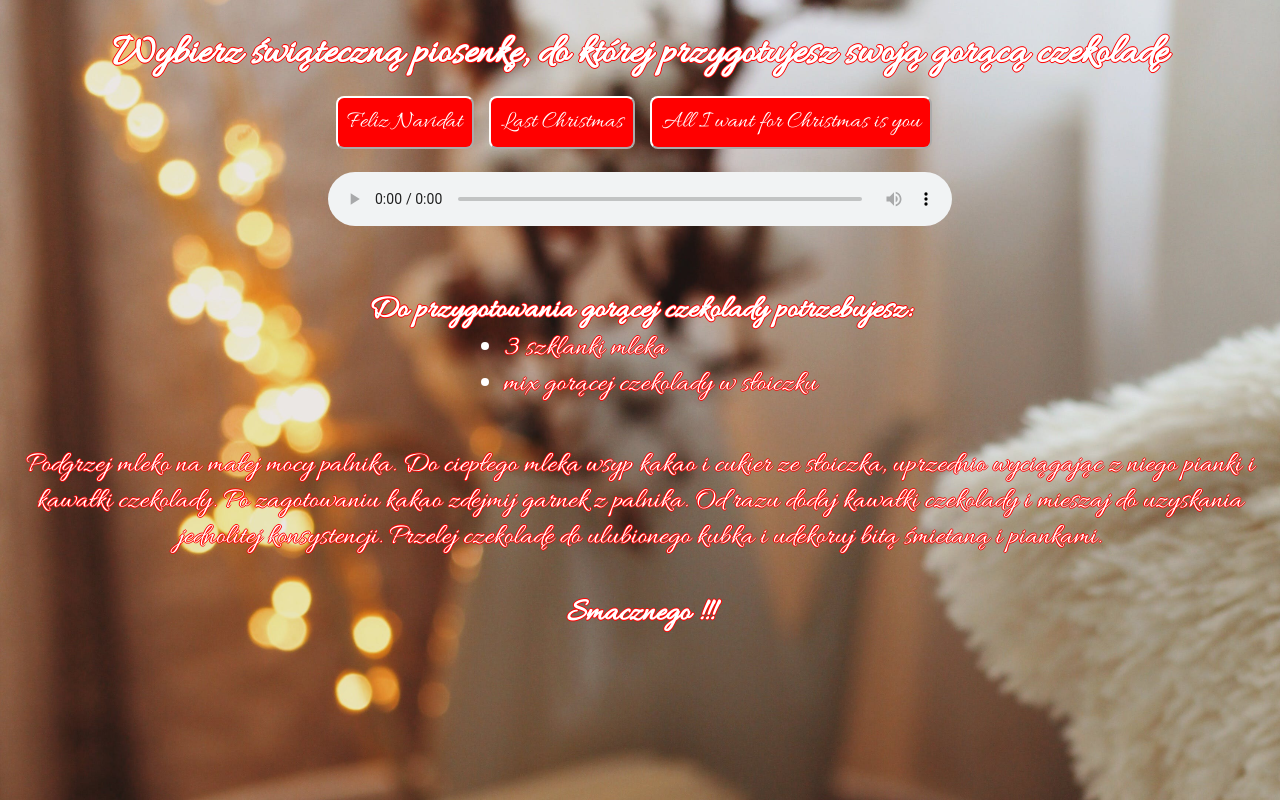
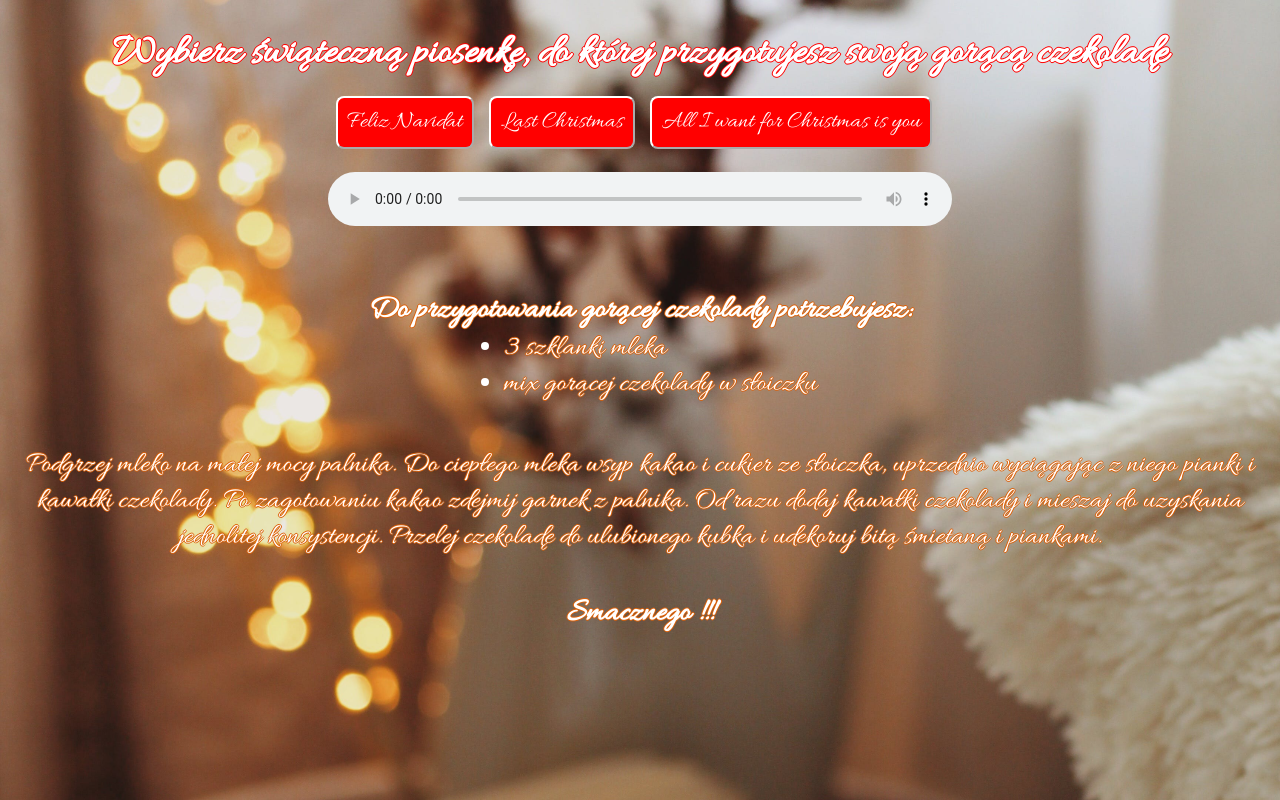
Before and after one commit to karolinakukielka/karolinakukielka.github.io, a plain HTML site: page index.html in a window 1280 px wide. Drawn offline with Linux system fonts and the light colour scheme.

Commit message:
Add files via upload

```diff
--- a/style.css
+++ b/style.css
@@ -11,7 +11,7 @@ body {
     background-color: rgba(255, 255, 255, 0.1);
     background-blend-mode: darken;
     font-family: "ChristmasFont";
-    text-shadow: -1px 0 red, 0 1px red, 1px 0 red, 0 -1px red;
+    text-shadow: -1px 0 rgba(220, 97, 9, 1), 0 1px rgba(220, 97, 9, 1), 1px 0 rgba(220, 97, 9, 1), 0 -1px rgba(220, 97, 9, 1);
 }
 
 button {
@@ -54,6 +54,7 @@ h1 {
     color: white;
     font-size: 2.6em;
     margin-bottom: 16px;
+    text-shadow: -1px 0 red, 0 1px red, 1px 0 red, 0 -1px red;
 }
 
 h2 {
```
